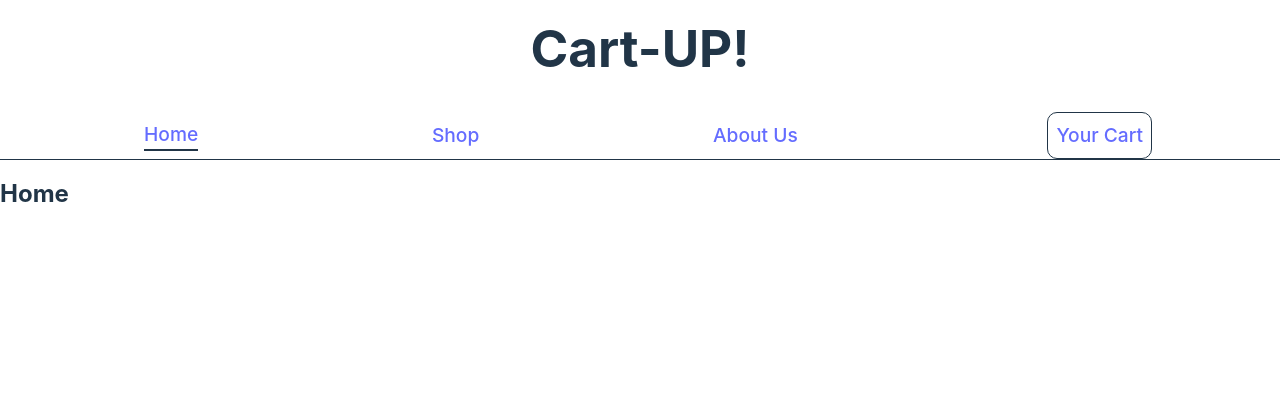
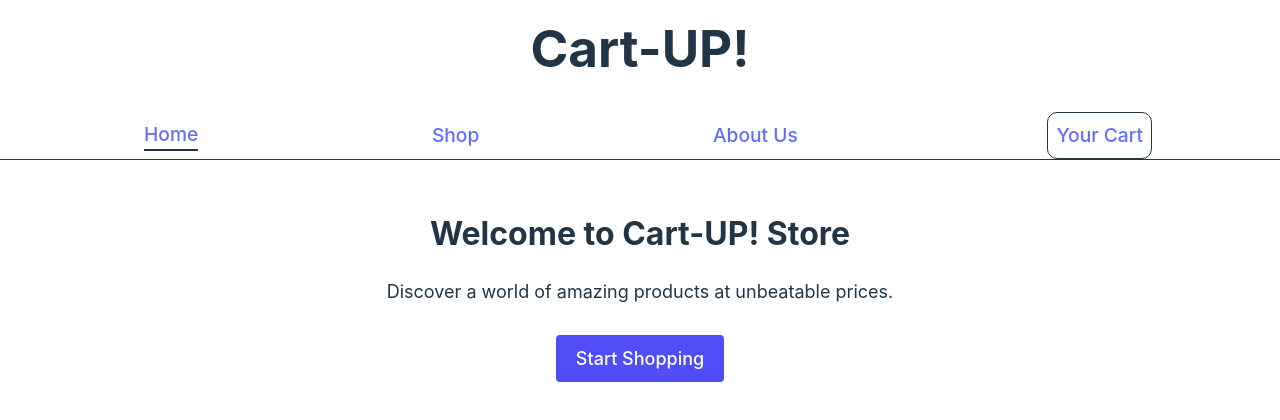
Before and after one commit to r0hitm/shopping-kart, a React (Vite) app: page / in a window 1280 px wide. Shown: the top 420 px of the page. Built offline with nearby package versions, Linux system fonts and the light colour scheme.

Commit message:
HomePage complete

```diff
--- a/src/routes/Home.css
+++ b/src/routes/Home.css
@@ -0,0 +1,40 @@
+.homepage {
+    text-align: center;
+    margin-top: 50px;
+}
+
+h2 {
+    font-size: 32px;
+    margin-bottom: 20px;
+}
+
+p {
+    font-size: 18px;
+    margin-bottom: 30px;
+}
+
+.shop-button {
+    display: inline-block;
+    padding: 10px 20px;
+    font-size: 18px;
+    text-decoration: none;
+    background-color: #5438c6;
+    color: #ffffff;
+    border-radius: 4px;
+    transition: background-color 0.3s ease;
+}
+
+.shop-button:hover {
+    background-color: #4730a5;
+}
+
+@media (prefers-color-scheme: light) {
+    .shop-button {
+        background-color: #504df8;
+        color: #ffffff;
+    }
+
+    .shop-button:hover {
+        background-color: #3842f5;
+    }
+}
--- a/src/routes/Home.jsx
+++ b/src/routes/Home.jsx
@@ -2,18 +2,13 @@ import { Link } from "react-router-dom";
 import "./Home.css";
 
 export default function Home() {
-    return <h2>Home</h2>;
+    return (
+        <div className="homepage">
+            <h2>Welcome to Cart-UP! Store</h2>
+            <p>Discover a world of amazing products at unbeatable prices.</p>
+            <Link to="/shop" className="shop-button">
+                Start Shopping
+            </Link>
+        </div>
+    );
 }
-
-// import { Link } from "react-router-dom";
-// import "./Homepage.css";
-
-// export default function Homepage() {
-//     return (
-//         <div className="homepage">
-//             <h1>Welcome to Cart-UP! Store</h1>
-//             <p>Discover a world of amazing products at unbeatable prices.</p>
-//             <Link to="/shop" className="shop-button">Start Shopping</Link>
-//         </div>
-//     );
-// }
```
